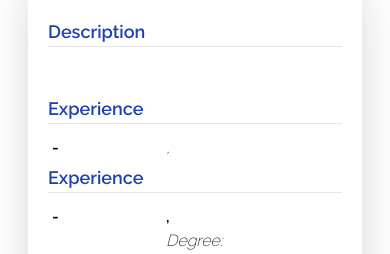
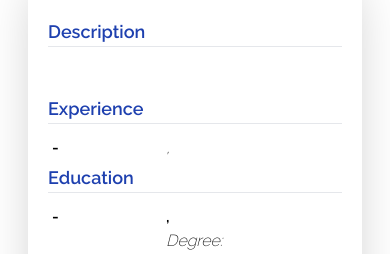
Before and after one commit to shivsgkashyap/cv-app, a React (Vite) app: page / in a window 390 px wide. Shown: the part 1664-1918 px from the top of the page. Built offline with nearby package versions, Linux system fonts and the light colour scheme; a web font is replaced by a local one.

Commit message:
Improved responsiveness

```diff
--- a/src/components/CVPreview/CVContent.jsx
+++ b/src/components/CVPreview/CVContent.jsx
@@ -35,7 +35,7 @@
       </section>
       <section>
         <h3 className="text-lg font-semibold text-blue-800 border-b">
-          Experience
+          Education
         </h3>
         <div className="flex flex-col gap-4 mt-2">
           {education.map((education) => (
--- a/src/components/CVPreview/CVSidebar.jsx
+++ b/src/components/CVPreview/CVSidebar.jsx
@@ -1,6 +1,6 @@
 const Sidebar = ({ personalInfo: { photo, address, phoneNumber, email } }) => {
   return (
-    <div className="p-5 bg-zinc-100">
+    <div className="flex flex-col p-5 bg-zinc-100">
       <img className="mb-8" src={photo} />
       <section className="flex flex-col gap-2">
         <h3 className="text-lg font-semibold text-blue-800 border-b">
```
